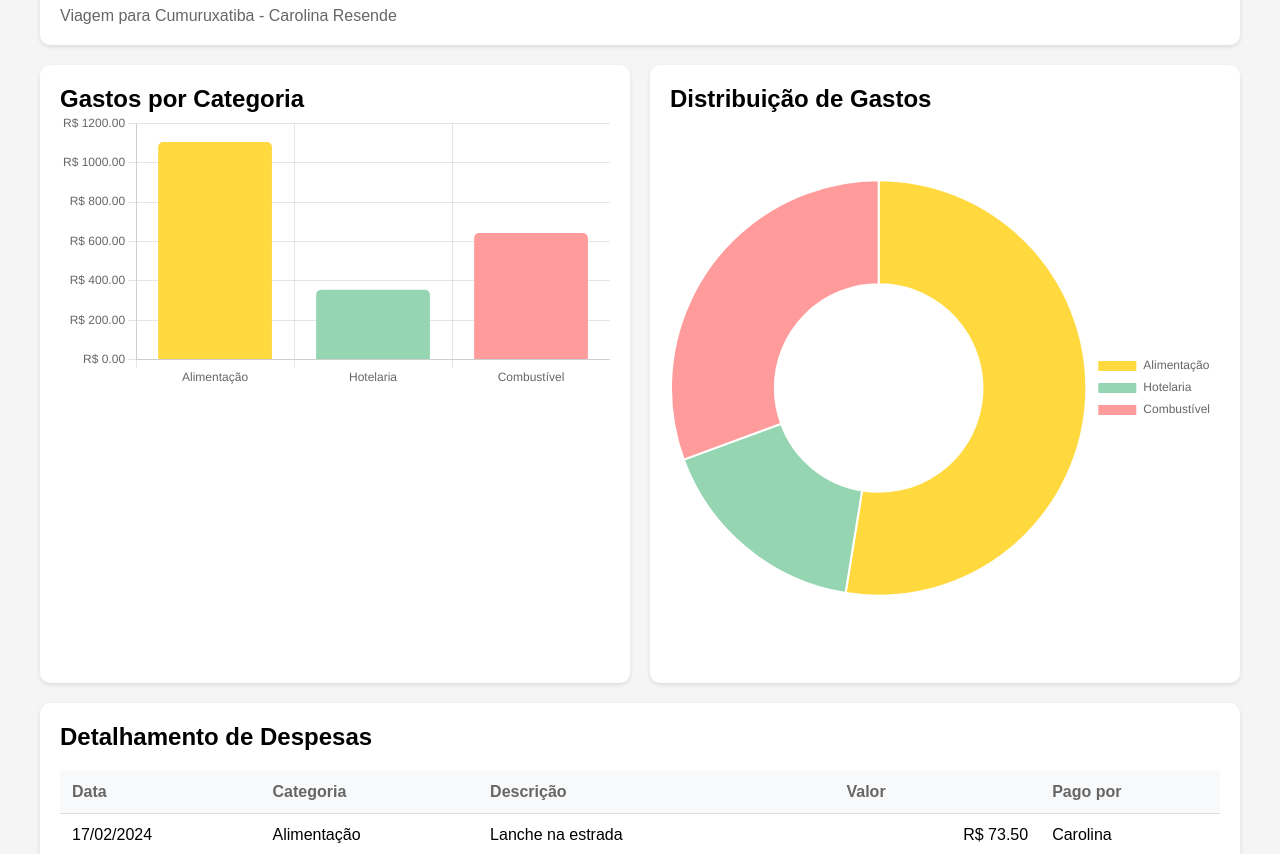
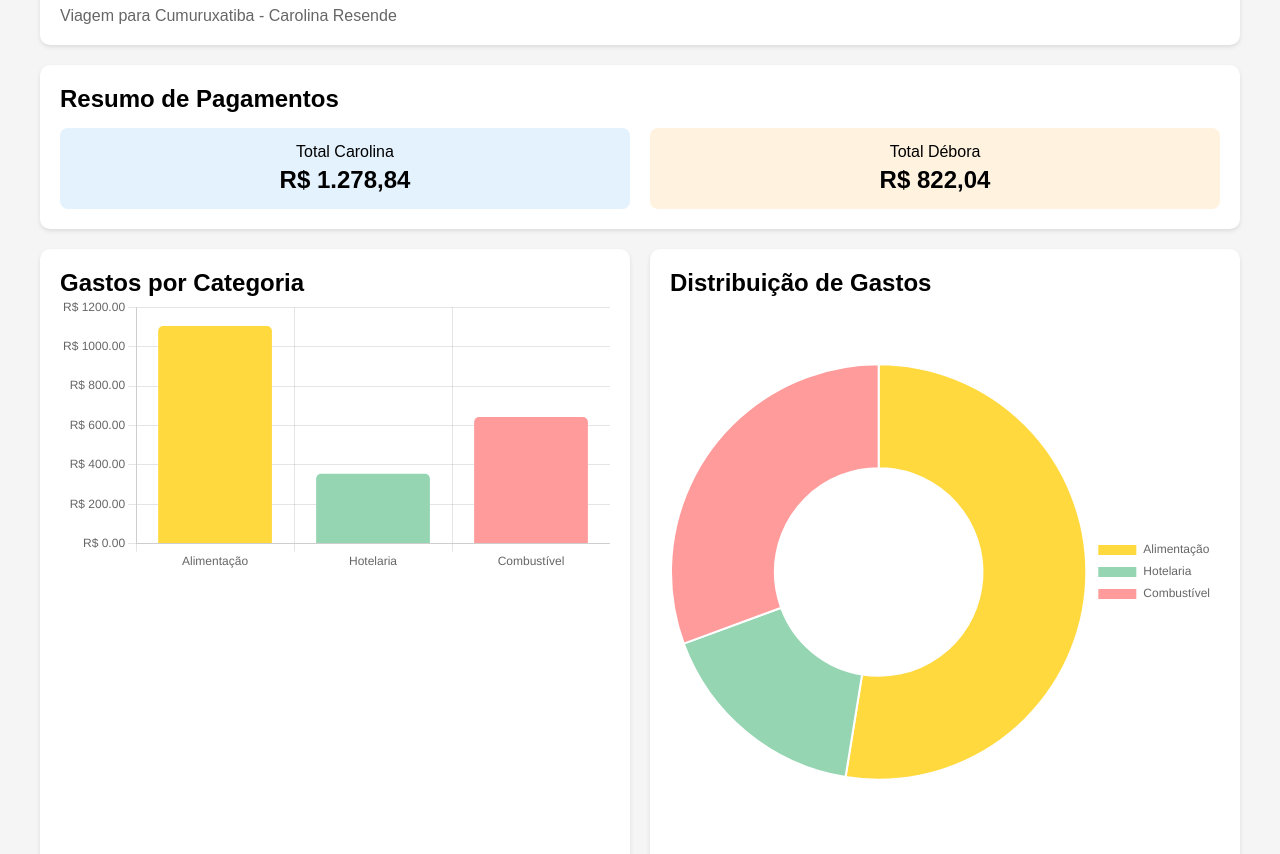
Before and after one commit to brutaro/Carol-viagem, a plain HTML site: page index.html in a window 1280 px wide. Shown: the part 80-934 px from the top of the page. Drawn offline with nearby package versions, Linux system fonts and the light colour scheme.

Commit message:
Update index.html

```diff
--- a/index.html
+++ b/index.html
@@ -91,12 +91,43 @@
             font-weight: bold;
         }
 
-        .value-cell {
-            text-align: right;
+        .paid-by-debora {
+            background-color: #fff3e0;
         }
 
-        .paid-by-debora {
+        .summary-card {
+            background-color: white;
+            padding: 20px;
+            border-radius: 10px;
+            box-shadow: 0 2px 4px rgba(0,0,0,0.1);
+            margin-bottom: 20px;
+        }
+
+        .summary-grid {
+            display: grid;
+            grid-template-columns: repeat(auto-fit, minmax(200px, 1fr));
+            gap: 20px;
+            margin-top: 15px;
+        }
+
+        .summary-item {
+            padding: 15px;
+            border-radius: 8px;
+            text-align: center;
+        }
+
+        .summary-item.carolina {
+            background-color: #e3f2fd;
+        }
+
+        .summary-item.debora {
             background-color: #fff3e0;
+        }
+
+        .summary-value {
+            font-size: 1.5em;
+            font-weight: bold;
+            margin-top: 5px;
         }
     </style>
 </head>
@@ -105,6 +136,20 @@
         <div class="header">
             <h1>Dashboard de Despesas</h1>
             <p>Viagem para Cumuruxatiba - Carolina Resende</p>
+        </div>
+
+        <div class="summary-card">
+            <h2>Resumo de Pagamentos</h2>
+            <div class="summary-grid">
+                <div class="summary-item carolina">
+                    <div>Total Carolina</div>
+                    <div class="summary-value">R$ 1.278,84</div>
+                </div>
+                <div class="summary-item debora">
+                    <div>Total Débora</div>
+                    <div class="summary-value">R$ 822,04</div>
+                </div>
+            </div>
         </div>
 
         <div class="charts-container">
@@ -157,8 +202,9 @@
         const colors = {
             'Alimentação': '#FFD93D',
             'Hotelaria': '#95D5B2',
-            'Outros': '#8DB3E2',
-            'Combustível': '#FF9B9B'
+            'Combustível': '#FF9B9B',
+            'Carolina': '#e3f2fd',
+            'Débora': '#fff3e0'
         };
 
         // Calcular totais por categoria
@@ -167,19 +213,15 @@
             return acc;
         }, {});
 
-        // Preparar dados para os gráficos
-        const categories = Object.keys(categoryTotals);
-        const values = Object.values(categoryTotals);
-
-        // Criar gráfico de barras
+        // Criar gráfico de barras (categorias)
         const barCtx = document.getElementById('barChart').getContext('2d');
         new Chart(barCtx, {
             type: 'bar',
             data: {
-                labels: categories,
+                labels: Object.keys(categoryTotals),
                 datasets: [{
-                    data: values,
-                    backgroundColor: categories.map(cat => colors[cat]),
+                    data: Object.values(categoryTotals),
+                    backgroundColor: Object.keys(categoryTotals).map(cat => colors[cat]),
                     borderRadius: 5
                 }]
             },
@@ -200,15 +242,15 @@
             }
         });
 
-        // Criar gráfico de pizza
+        // Criar gráfico de pizza (categorias)
         const pieCtx = document.getElementById('pieChart').getContext('2d');
         new Chart(pieCtx, {
             type: 'doughnut',
             data: {
-                labels: categories,
+                labels: Object.keys(categoryTotals),
                 datasets: [{
-                    data: values,
-                    backgroundColor: categories.map(cat => colors[cat])
+                    data: Object.values(categoryTotals),
+                    backgroundColor: Object.keys(categoryTotals).map(cat => colors[cat])
                 }]
             },
             options: {
```
